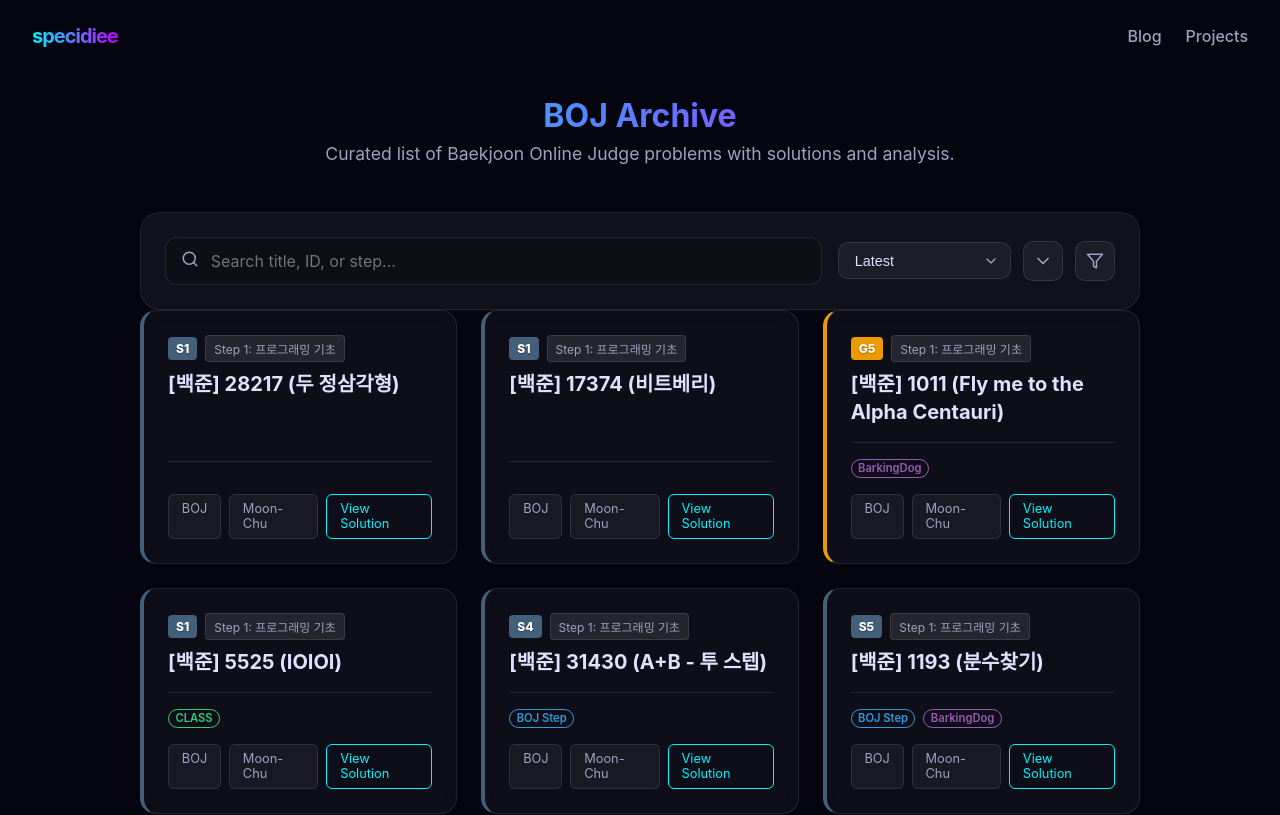
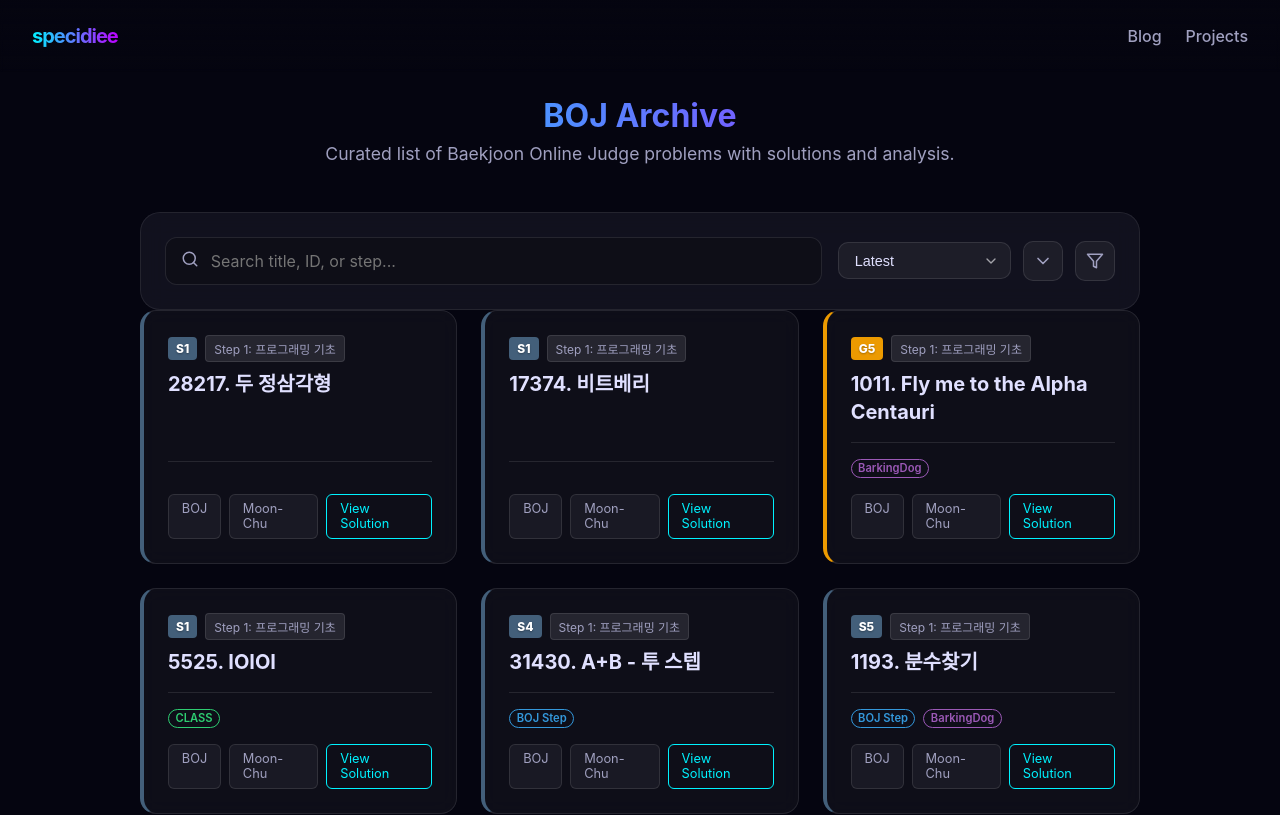
Before and after one commit to specidiee/specidiee.work, a Next.js app: page /boj in a window 1280 px wide. Shown: the top 815 px of the page. Built offline with nearby package versions, Linux system fonts and the light colour scheme.

Commit message:
feat: Display problem card title with problem ID and parenthetical content, removing its link.

```diff
--- a/src/components/boj/ProblemCard.module.css
+++ b/src/components/boj/ProblemCard.module.css
@@ -51,16 +51,7 @@
     margin: 0;
     font-size: 1.25rem;
     line-height: 1.4;
-}
-
-.titleLink {
-    text-decoration: none;
     color: var(--text-primary);
-    transition: color 0.2s;
-}
-
-.titleLink:hover {
-    color: var(--text-accent);
 }
 
 .footer {
--- a/src/components/boj/ProblemCard.tsx
+++ b/src/components/boj/ProblemCard.tsx
@@ -54,9 +54,7 @@
                     )}
                 </div>
                 <h3 className={styles.title}>
-                    <Link href={`/blog/${post.slug}`} className={styles.titleLink}>
-                        {title}
-                    </Link>
+                    {problemId}. {title.match(/\((.*?)\)$/)?.[1] || title}
                 </h3>
             </div>
 
```
